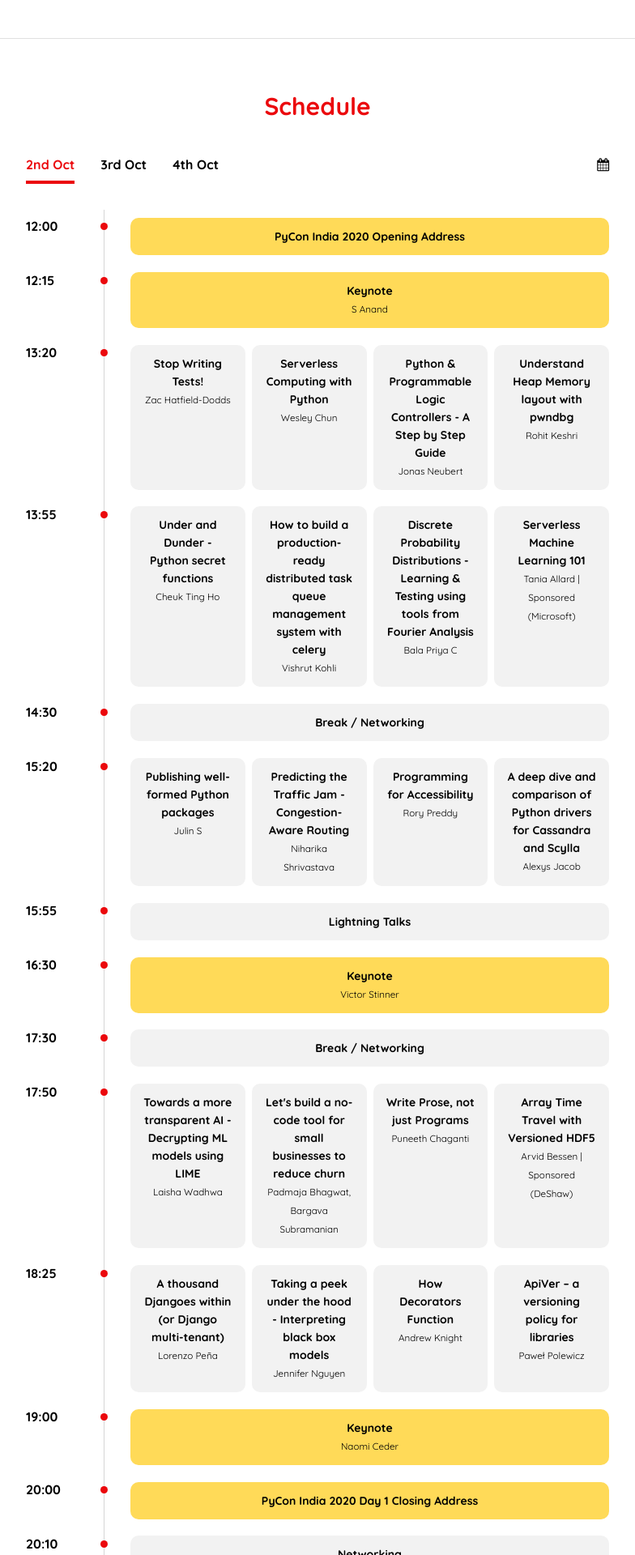
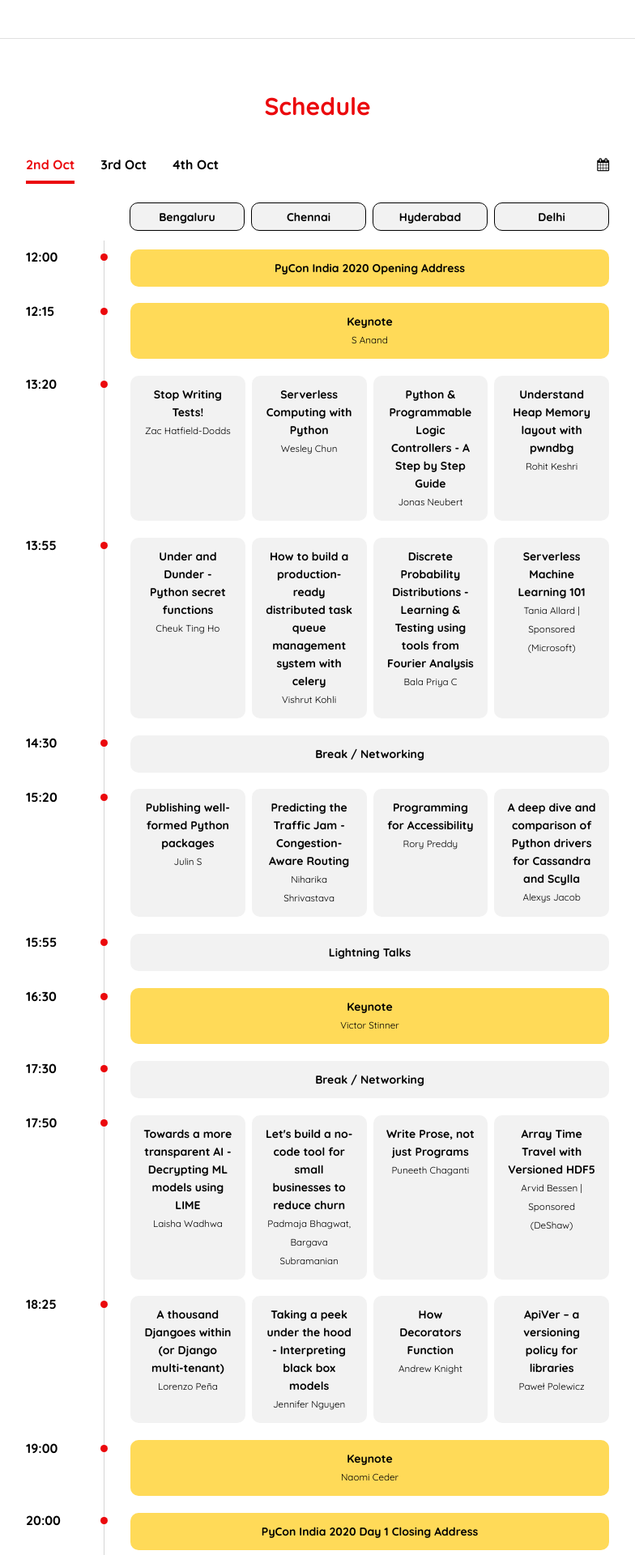
Before and after one commit to pythonindia/inpycon2020, a Jekyll site: the page built from index.md, in a window 1280 px wide. Shown: the part 2282-4202 px from the top of the page at 81% size, without its empty margins (248-1032 px from the left). Built offline with Jekyll 4.4.1, drawn with Linux system fonts in a browser that asks for light colours.

Commit message:
Adds room information to schedule

```diff
--- a/_includes/schedule.html
+++ b/_includes/schedule.html
@@ -23,11 +23,43 @@
           <a class="calendar" title="Click to download calendar" href='{{ "/assets/PyConIndia2020.ics" | relative_url }}'><i class="fa fa-calendar" aria-hidden="true"></i></a>
         </div>
       </div>
+      <div
+        class="flex flex-column schedule-container room-container hidden-sm"
+      >
+        <div class="flex justify-start schedule-item room-item">
+          <div class="schedule-time">
+            <span></span>
+          </div>
+          <div class="flex justify-start schedule-content" style="margin-top: 0.45rem; margin-bottom: 0.25rem;">
+            <div class="talk-content room-content">
+              <div class="talk-title" >
+                Bengaluru
+              </div>
+            </div>
+            <div class="talk-content room-content">
+              <div class="talk-title" >
+                Chennai
+              </div>
+            </div>
+            <div class="talk-content room-content">
+              <div class="talk-title" >
+                Hyderabad
+              </div>
+            </div>
+            <div class="talk-content room-content">
+              <div class="talk-title" >
+                Delhi
+              </div>
+            </div>
+          </div>
+        </div>
+      </div>
     {% for date in dates %}
       {% assign times = site.data.talks | where: 'date', date | map: 'time' | uniq %}
       <div
         class="flex flex-column schedule-container {% if forloop.first %}active{% endif %} hidden-sm"
         id="schedule-{{ date | replace:' ','-' }}"
+        style="margin-top: 0.5rem;"
       >
         {% for time in times %}
           {% assign talks = site.data.talks | where: 'date', date | where: 'time', time %}
--- a/assets/css/styles.scss
+++ b/assets/css/styles.scss
@@ -761,9 +761,12 @@ a.calendar {
 
 .schedule-container {
   display: none;
-  margin-top: 2rem;
+  margin-top: 1rem;
 
   &.active {
+    display: flex;
+  }
+  &.room-container {
     display: flex;
   }
 
@@ -799,6 +802,12 @@ a.calendar {
         margin-left: -4.5px;
       }
     }
+    &.room-item .schedule-time {
+      border: 0;
+      &:after {
+        content: None;
+      }
+    }
     .schedule-content {
       flex: 1;
       margin: 0.65rem 0;
@@ -811,6 +820,11 @@ a.calendar {
         text-align: center;
         width: calc(20% - 0.25rem);
         margin-right: 0.5rem;
+
+        &.room-content {
+          border: 1px solid #000000;
+          padding: 0.35rem 1rem;
+        }
 
         .talk-title {
           line-height: rem-calc(22);
```
